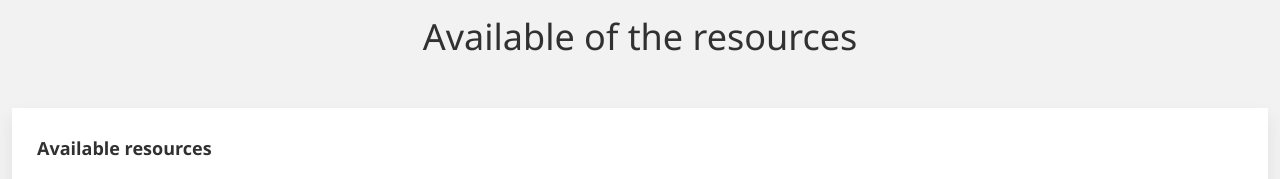
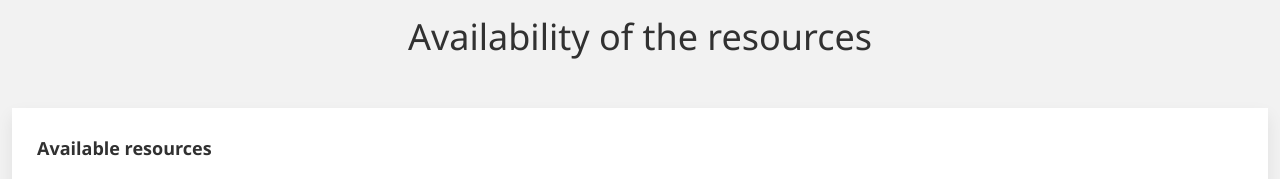
Before and after one commit to robin-driscol/student-enrollment-analysis, a Django app: template StudentEnrollment/base/templates/req4/req4.html in a window 1280 px wide. Shown: the part 72-251 px from the top of the page. Run offline with Django 3.2, Linux system fonts and the light colour scheme; the template is opened without the code that fills it, so the values that code supplies are empty; some libraries are stand-ins or nearby versions.

Commit message:
fixed typo

```diff
--- a/StudentEnrollment/base/templates/req4/req4.html
+++ b/StudentEnrollment/base/templates/req4/req4.html
@@ -4,7 +4,7 @@
 
 {% block content %}
 
-<h1 class="text-center">Available of the resources</h1>
+<h1 class="text-center">Availability of the resources</h1>
 
 
 <!-- <span>Hello, {{request.user}}</span>
--- a/StudentEnrollment/base/views.py
+++ b/StudentEnrollment/base/views.py
@@ -211,7 +211,7 @@ from room_t rt
         semesterID = request.POST.get("dropdown4")
 
     if semesterID == None:
-        semesterID = "Autumn2021"
+        semesterID = "Spring2021"
 
     cursor4 = connection.cursor()
     cursor4.execute("""
```
